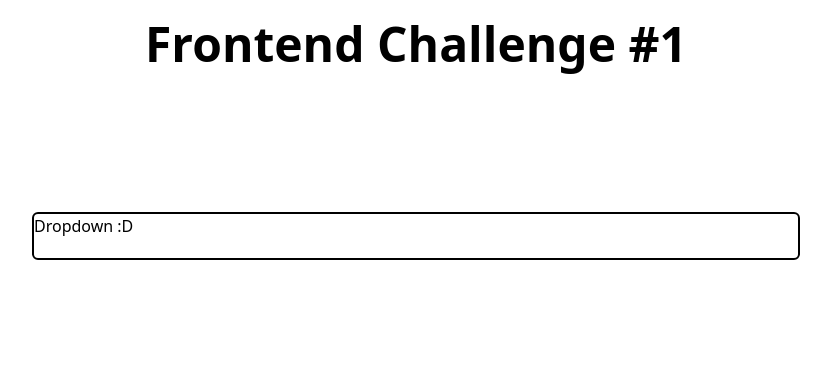
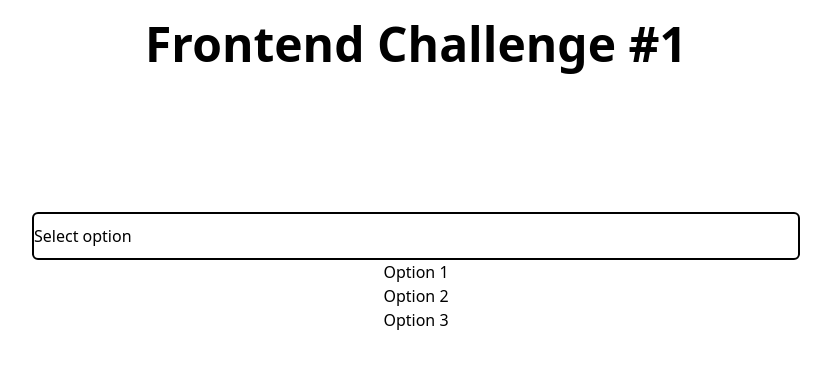
Before and after one commit to DecielShongo/drop-down, a SvelteKit app: page / in a window 1280 px wide. Shown: the top 368 px of the page, without its empty margins (224-1055 px from the left). Built offline with nearby package versions, Linux system fonts and the light colour scheme.

Commit message:
Started adding props and basic functionality

```diff
--- a/src/DropDown.svelte
+++ b/src/DropDown.svelte
@@ -1 +1,26 @@
-<div class="mt-36 h-12 w-3xl rounded-md border-2">Dropdown :D</div>
+<script lang="ts">
+	let { placeholder, options } = $props();
+	let selected = $state(placeholder);
+
+	function selectOption(option: string) {
+		selected = option;
+	}
+</script>
+
+<button class="mt-36 flex h-12 w-3xl flex-row items-center justify-between rounded-md border-2">
+	{selected}
+</button>
+<ul>
+	{#each options as option}
+		<li>
+			<button
+				class="cursor-pointer"
+				onclick={() => {
+					selectOption(option);
+				}}
+			>
+				{option}
+			</button>
+		</li>
+	{/each}
+</ul>
--- a/src/routes/+page.svelte
+++ b/src/routes/+page.svelte
@@ -1,8 +1,10 @@
 <script>
 	import DropDown from '../DropDown.svelte';
+	let options = ['Option 1', 'Option 2', 'Option 3'];
+	let placeholder = 'Select option';
 </script>
 
 <main class="flex h-screen w-full flex-col items-center">
 	<h1 class="mt-5 text-5xl font-semibold">Frontend Challenge #1</h1>
-	<DropDown />
+	<DropDown {placeholder} {options} />
 </main>
```
